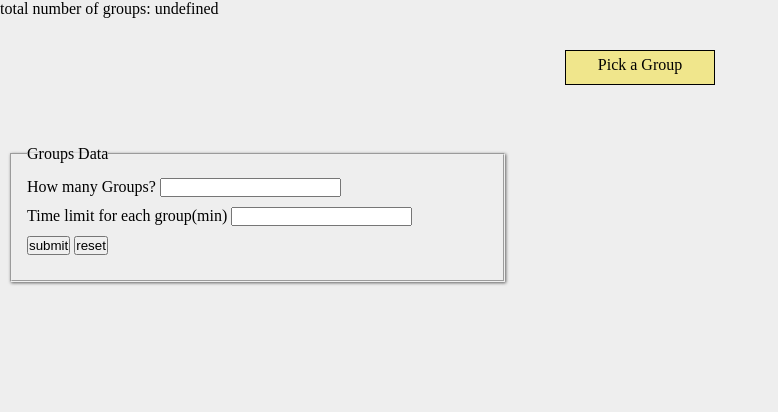
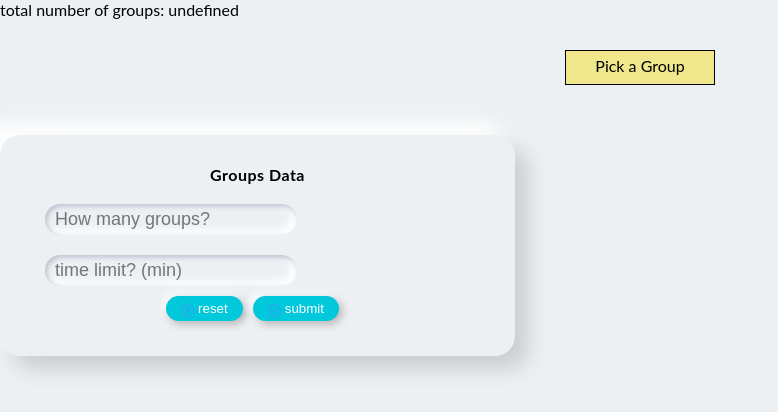
Before and after one commit to a-taghva/pick-a-number, a plain HTML site: page index.html in a window 1280 px wide. Shown: the whole page, without its empty margins (0-778 px from the left). Drawn offline with Linux system fonts and the light colour scheme.

Commit message:
complete form design

```diff
--- a/index.html
+++ b/index.html
@@ -20,23 +20,44 @@
 			</div>
 
 			<form id='g-data'>
-				<fieldset>
-					<legend>Groups Data</legend>
+				<div class="form-title">
+					Groups Data
+				</div>
+				<div class="fields">
 
-					<div>
-						<label for='g-number'>How many Groups?</label>
-						<input type='text' id="g-number" />
+					<label for="g-number">
+						<input type="text" placeholder="How many groups?" />
+					</label>
+
+					<label for="g-limit">
+						<input type="number" placeholder="time limit? (min)" />
+					</label>
+
+					<div class="btn">
+						<button type='reset'>
+							<svg class="svg-icon" viewBox="0 0 20 20">
+								<path fill="none" d="M13.864,6.136c-0.22-0.219-0.576-0.219-0.795,0L10,9.206l-3.07-3.07c-0.219-0.219-0.575-0.219-0.795,0
+									c-0.219,0.22-0.219,0.576,0,0.795L9.205,10l-3.07,3.07c-0.219,0.219-0.219,0.574,0,0.794c0.22,0.22,0.576,0.22,0.795,0L10,10.795
+									l3.069,3.069c0.219,0.22,0.575,0.22,0.795,0c0.219-0.22,0.219-0.575,0-0.794L10.794,10l3.07-3.07
+									C14.083,6.711,14.083,6.355,13.864,6.136z M10,0.792c-5.086,0-9.208,4.123-9.208,9.208c0,5.085,4.123,9.208,9.208,9.208
+									s9.208-4.122,9.208-9.208C19.208,4.915,15.086,0.792,10,0.792z M10,18.058c-4.451,0-8.057-3.607-8.057-8.057
+									c0-4.451,3.606-8.057,8.057-8.057c4.449,0,8.058,3.606,8.058,8.057C18.058,14.45,14.449,18.058,10,18.058z"></path>
+							</svg>
+							reset
+						</button>
+						<button type='submit'>
+							<svg class="svg-icon" viewBox="0 0 20 20">
+								<path fill="none" d="M9.917,0.875c-5.086,0-9.208,4.123-9.208,9.208c0,5.086,4.123,9.208,9.208,9.208s9.208-4.122,9.208-9.208
+									C19.125,4.998,15.003,0.875,9.917,0.875z M9.917,18.141c-4.451,0-8.058-3.607-8.058-8.058s3.607-8.057,8.058-8.057
+									c4.449,0,8.057,3.607,8.057,8.057S14.366,18.141,9.917,18.141z M13.851,6.794l-5.373,5.372L5.984,9.672
+									c-0.219-0.219-0.575-0.219-0.795,0c-0.219,0.22-0.219,0.575,0,0.794l2.823,2.823c0.02,0.028,0.031,0.059,0.055,0.083
+									c0.113,0.113,0.263,0.166,0.411,0.162c0.148,0.004,0.298-0.049,0.411-0.162c0.024-0.024,0.036-0.055,0.055-0.083l5.701-5.7
+									c0.219-0.219,0.219-0.575,0-0.794C14.425,6.575,14.069,6.575,13.851,6.794z"></path>
+							</svg>
+							submit
+						</button>
 					</div>
-					<div>
-						<label for='g-time'>Time limit for each group(min)</label>
-						<input type='number' id="g-number" />
-					</div>
-					<div>
-						<button type='submit'>submit</button>
-						<button type='reset'>reset</button>
-					</div>
-
-				</fieldset>
+				</div>
 			</form>
 
 		</main>
--- a/style.css
+++ b/style.css
@@ -4,8 +4,26 @@
 	box-sizing: border-box;
 }
 
+
+.svg-icon {
+  width: 1em;
+  height: 1em;
+}
+
+.svg-icon path,
+.svg-icon polygon,
+.svg-icon rect {
+  fill: #4691f6;
+}
+
+.svg-icon circle {
+  stroke: #4691f6;
+  stroke-width: 1;
+}
+
 body {
-	background: #eee;
+	font-family: 'Lato', Georgia, sans-serif;
+	background: #ecf0f3;
 }
 
 main {
@@ -28,17 +46,59 @@ ul {
 }
 
 form {
-	padding: 10px;
+	padding: 35px;
+	border-radius: 20px;
+	background-color: #ecf0f3;
+	box-shadow: 13px 13px 20px #cbced1,
+	-13px -13px 20px #fff;
 }
 
-form div {
+.form-title {
+	text-align: center;
+	letter-spacing: 0.5px;
 	margin-bottom: 10px;
-	display: flex column;
+	margin-top: -5px;
+	font-weight: bold;
 }
 
-form fieldset {
-	padding: 15px;
-	box-shadow: 1px 1px 3px rgba(0, 0, 0, 0.6);
+label {
+	width: 100%;
+}
+
+label input {
+	margin: 10px;
+	padding: 5px 10px;
+	border: none;
+	outline: none;
+	background: none;
+	font-size: 18px;
+	color: #555;
+	border-radius: 25px;
+	box-shadow:  inset 2px 2px 5px #babecc, inset -5px -5px 10px #fff;
+}
+
+.btn {
+	display: flex;
+	justify-content: center;
+}
+
+button svg {
+	height: 22px;
+	margin-bottom: -4px;
+}
+
+button {
+	padding: 5px 15px;
+	margin-right: 10px;
+	outline: none;
+	border: none;
+	cursor: pointer;
+	border-radius: 20px;
+	color: #fff;
+	text-align: center;
+	background: #02c8db;
+	box-shadow: 3px 3px 8px #b1b1b1,
+	-3px -3px 8px #fff;
 }
 
 #pick-a-num:hover {
```
